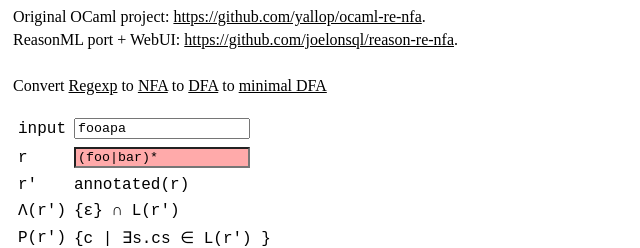
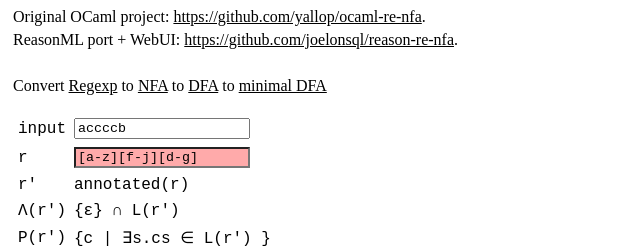
Before and after one commit to joelonsql/reason-re-nfa, a website with bundled scripts: page src/index.html in a window 1280 px wide. Shown: the top 248 px of the page, 0-640 px from the left. Built offline with nearby package versions, Linux system fonts and the light colour scheme; files whose address does not match are found by name.

```diff
--- a/src/index.html
+++ b/src/index.html
@@ -26,13 +26,13 @@
             <table class="variables">
                 <tr>
                     <td>input</td>
-                    <td colspan="2"><input type="text" id="text-input" value="fooapa" />
+                    <td colspan="2"><input type="text" id="text-input" value="accccb" />
                         <span id="regexp-result" />
                     </td>
                 </tr>
                 <tr>
                     <td>r </td>
-                    <td colspan="2"><input type="text" id="regexp-input" value="(foo|bar)*" />
+                    <td colspan="2"><input type="text" id="regexp-input" value="[a-z][f-j][d-g]" />
                     </td>
                 </tr>
                 <tr>
```
Also changed, not shown: 4 other files.
